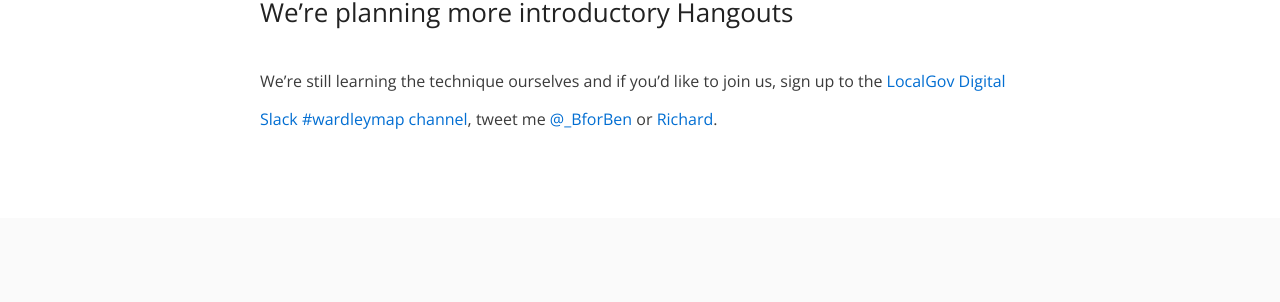
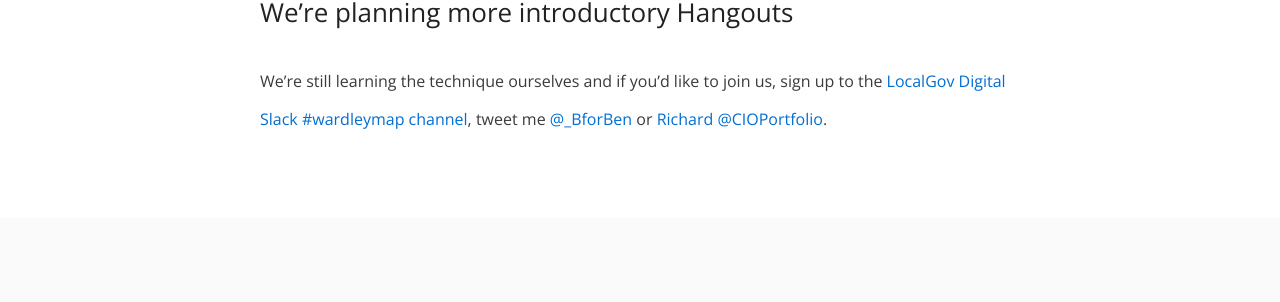
Before and after one commit to BforBen/bforben.github.io, a Jekyll site: the page built from _posts/2016-11-05-having-a-go-at-wardley-mapping.md, in a window 1280 px wide and 900 px high, scrolled down 3303 px. Shown: the part 249-551 px from the top of the window. Built offline with Jekyll 4.4.1, drawn with Linux system fonts in a browser that asks for light colours; nearby versions of some CDN libraries; comment, search, counter and statistics services are not loaded.

Commit message:
Update 2016-11-05-having-a-go-at-wardley-mapping.md

```diff
--- a/_posts/2016-11-05-having-a-go-at-wardley-mapping.md
+++ b/_posts/2016-11-05-having-a-go-at-wardley-mapping.md
@@ -38,6 +38,6 @@ Not bad for a first attempt! We did all learn more about the process and what th
 
 ## We're planning more introductory Hangouts
 
-We're still learning the technique ourselves and if you'd like to join us, sign up to the [LocalGov Digital Slack #wardleymap channel](https://localgovdigital.slack.com/messages/wardleymaps/), tweet me [@_BforBen](https://twitter.com/_BforBen) or [Richard](https://twitter.com/cioportfolio).
+We're still learning the technique ourselves and if you'd like to join us, sign up to the [LocalGov Digital Slack #wardleymap channel](https://localgovdigital.slack.com/messages/wardleymaps/), tweet me [@_BforBen](https://twitter.com/_BforBen) or [Richard @CIOPortfolio](https://twitter.com/cioportfolio).
 
 *[SLA]: Service Level Agreement
```
Also changed, not shown: other parts of _posts/2016-11-05-having-a-go-at-wardley-mapping.md (+1 -1 lines).
